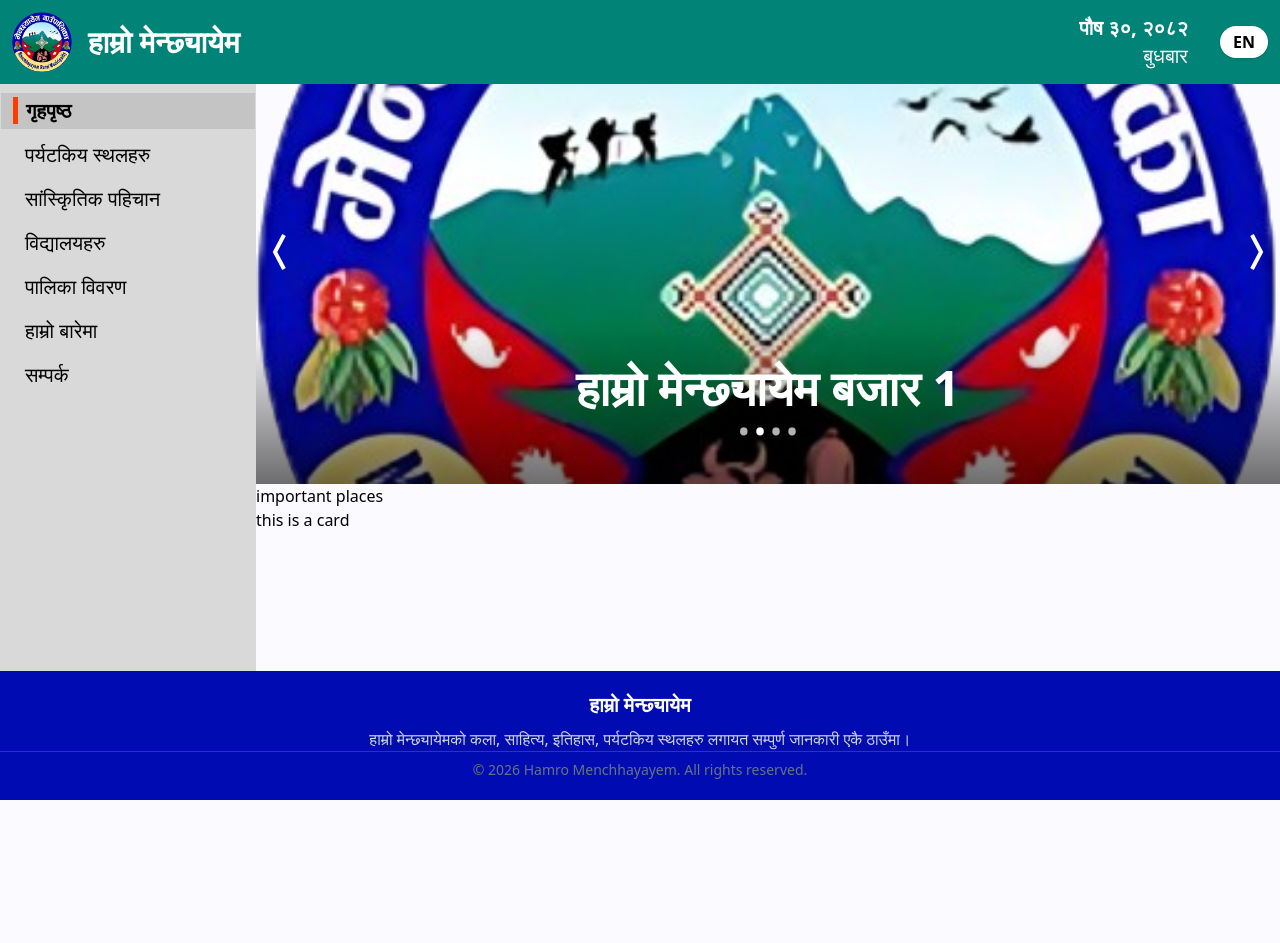
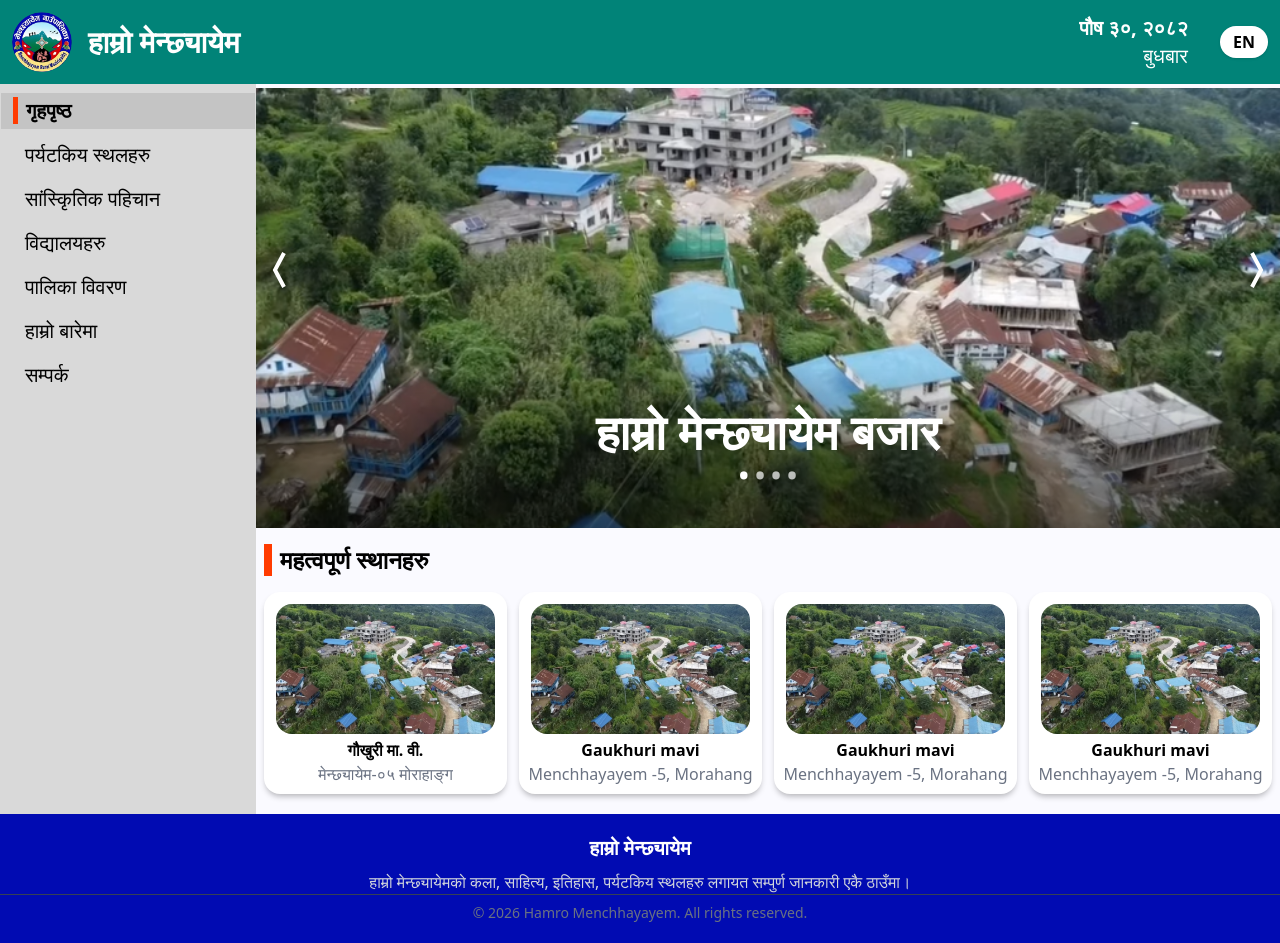
Before and after one commit to Kushal216/hamro-menchhayayem, a Next.js app: page / in a window 1280 px wide. Before the commit the page ends 800 px from the top, so only its background shows below. Built offline with nearby package versions, Linux system fonts and the light colour scheme.

Commit message:
feature: add home screen layout's important places section

```diff
--- a/app/page.jsx
+++ b/app/page.jsx
@@ -1,17 +1,13 @@
-import HeroImage from "@/components/homepage/HeroImage";
+import HeroImage from '@/components/homepage/HeroImage';
+import HomeHeading from '@/components/homepage/HomeHeading';
+import ImportantPlacesSection from '@/components/homepage/ImportantPlacesSection';
 
 export default function HomePage() {
   return (
-    <>
-<HeroImage/>
-
-      <div>
-        <div className="title">important places</div>
-
-        <div className="cardsarea">
-          <div className="card">this is a card</div>
-        </div>
-      </div>
-    </>
+    <div className='flex flex-col min-h-full pt-1'>
+      <HeroImage />
+      <HomeHeading title={'महत्वपूर्ण स्थानहरु'} color={'red'} />
+      <ImportantPlacesSection />
+    </div>
   );
 }
--- a/components/homepage/HeroImage.jsx
+++ b/components/homepage/HeroImage.jsx
@@ -13,18 +13,18 @@ const HeroImage = () => {
 
   const [heroIndex, setHeroIndex] = useState(0);
 
-  useEffect(() => {
-    const interval = setInterval(() => {
-      showNextImage();
-    }, 3000);
+  // useEffect(() => {
+  //   const interval = setInterval(() => {
+  //     showNextImage();
+  //   }, 3000);
 
-    return () => clearInterval(interval);
-    // eslint-disable-next-line react-hooks/exhaustive-deps
-  }, []);
+  //   return () => clearInterval(interval);
+  //   // eslint-disable-next-line react-hooks/exhaustive-deps
+  // }, []);
 
   const photo = heroPhotos[heroIndex];
   return (
-    <div className="relative w-fill h-[50vh] select-none">
+    <div className="relative w-fill h-[55vh] select-none">
       <Image
         src={photo.src}
         alt="hamro  menchhayayem"
--- /dev/null
+++ b/components/homepage/HomeHeading.jsx
@@ -0,0 +1,11 @@
+import React from 'react'
+
+const HomeHeading = ({title, color}) => {
+  return (
+    <div className="font-bold text-2xl box-border border-l-8 pl-2 border-[#FF3B00] m-2 my-4">
+      {title}
+    </div>
+  );
+}
+
+export default HomeHeading
--- /dev/null
+++ b/components/homepage/ImportantPlacesSection.jsx
@@ -0,0 +1,37 @@
+import React from 'react';
+import SectionCard from './SectionCard';
+
+const places = [
+  {
+    title: 'गौखुरी मा. वी.',
+    subtitle: 'मेन्छ्यायेम-०५ मोराहाङ्ग',
+    imageUrl: '/images/image.png',
+  },
+  {
+    title: 'Gaukhuri mavi',
+    subtitle: 'Menchhayayem -5, Morahang',
+    imageUrl: '/images/image.png',
+  },
+  {
+    title: 'Gaukhuri mavi',
+    subtitle: 'Menchhayayem -5, Morahang',
+    imageUrl: '/images/image.png',
+  },
+  {
+    title: 'Gaukhuri mavi',
+    subtitle: 'Menchhayayem -5, Morahang',
+    imageUrl: '/images/image.png',
+  },
+];
+
+const ImportantPlacesSection = () => {
+  return (
+    <div className="flex w-full justify-around px-2 gap-3 mb-5">
+      {places.map((item, index) => (
+        <SectionCard key={index} item={item} />
+      ))}
+    </div>
+  );
+};
+
+export default ImportantPlacesSection;
--- /dev/null
+++ b/components/homepage/SectionCard.jsx
@@ -0,0 +1,22 @@
+import Image from 'next/image';
+import React from 'react';
+
+const SectionCard = ({ item }) => {
+  return (
+    <div className="bg-white hover:-translate-y-1 hover:scale-102 select-none p-2 rounded-2xl shadow-[0_4px_6px_-2px_rgba(0,0,0,0.3)]">
+      <div className="p-1">
+        <Image
+          src={item.imageUrl}
+          alt="cover Image"
+          width={400}
+          height={300}
+          className="object-cover rounded-2xl "
+        />
+      </div>
+      <div className="font-bold text-center">{item.title}</div>
+      <div className="text-center text-gray-500">{item.subtitle}</div>
+    </div>
+  );
+};
+
+export default SectionCard;
```
